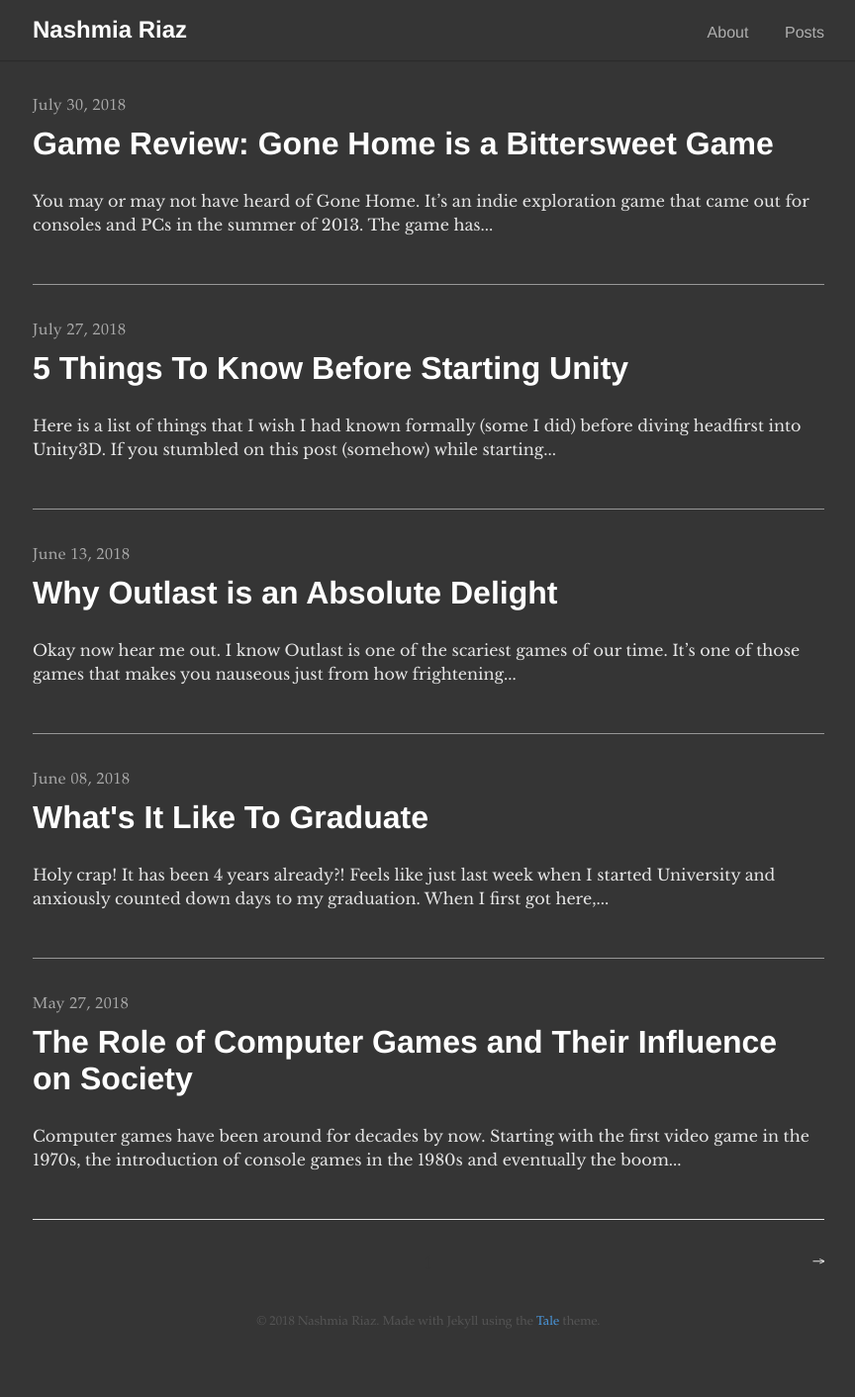
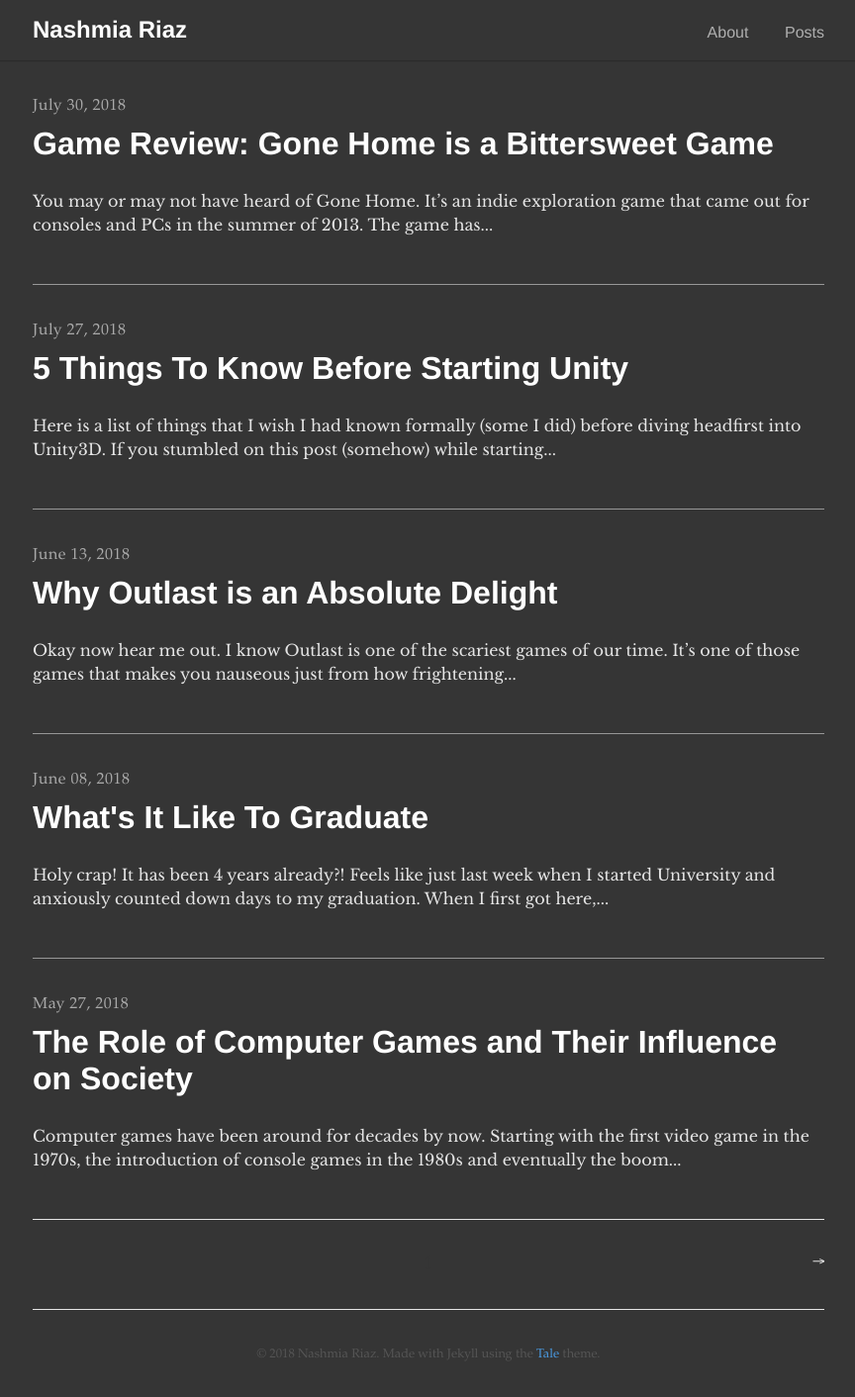
Before and after one commit to nashmia-riaz/Blog, a Jekyll site: the page built from index.html, in a window 1280 px wide. Shown: the whole page at 99% size, without its empty margins (207-1071 px from the left). Built offline with Jekyll 4.4.1, drawn with Linux system fonts in a browser that asks for light colours; nearby versions of some CDN libraries; the list of posts is cut into pages by our own code; comment, search, counter and statistics services are not loaded; before the commit the page ends 1379 px from its top, so only the background shows below that.

Commit message:
fixed layout for better readbility

```diff
--- a/_sass/tale/_pagination.scss
+++ b/_sass/tale/_pagination.scss
@@ -1,7 +1,9 @@
 .pagination {
   border-top: .5px solid $grey-2;
+  border-bottom: .5px solid $grey-2;
   font-family: $serif-secondary;
   padding-top: 2rem;
+  padding-bottom: 2rem;
   position: relative;
   text-align: center;
 
```
